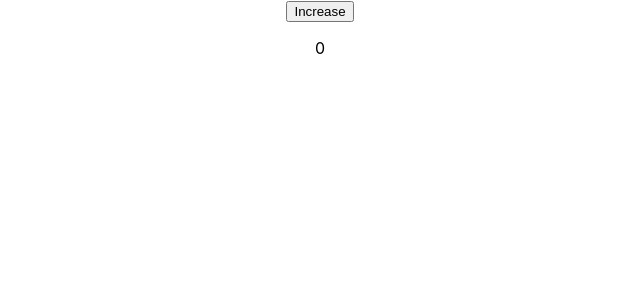
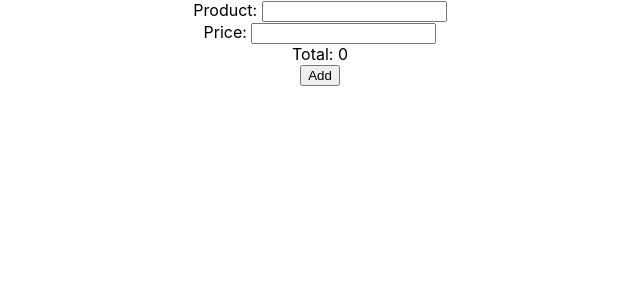
Before and after one commit to phucvu-1999/learning-react-advanced, a React (Create React App) app: page / in a window 1280 px wide. Shown: the top 300 px of the page, without its empty margins (320-960 px from the left). Built offline with nearby package versions, Linux system fonts and the light colour scheme.

Commit message:
Learning useMemo react

```diff
--- a/src/App.tsx
+++ b/src/App.tsx
@@ -1,19 +1,50 @@
-import React, { useState, useCallback } from "react";
-import Content from "./Components/Content";
+import React, { useState, useMemo } from "react";
 
 import "./App.css";
 
 function App() {
-  const [count, setCount] = useState(0);
+  const [products, setProducts] = useState<
+    { product: string; price: number }[]
+  >([]);
+  const [product, setProduct] = useState("");
+  const [price, setPrice] = useState("");
 
-  const increaseCount = useCallback(() => {
-    setCount((prevCount) => prevCount + 1);
-  }, []);
+  const total = useMemo(() => {
+    const caluculateTotal = products.reduce(
+      (result: number, prod: { product: string; price: number }) => {
+        console.log("Re-calculate ...");
+
+        const finalResult = result + prod.price;
+        return finalResult;
+      },
+      0
+    );
+
+    return caluculateTotal;
+  }, [products]);
+
+  const handleAddItem = () => {
+    setProducts([...products, { product, price: +price }]);
+  };
 
   return (
     <div className="App">
-      <Content increase={increaseCount} />
-      <p>{count}</p>
+      <div>
+        Product: <input onChange={(e) => setProduct(e.target.value)} />
+      </div>
+      <div>
+        Price: <input onChange={(e) => setPrice(e.target.value)} />
+      </div>
+      Total: {total}
+      <br />
+      <button onClick={handleAddItem}>Add</button>
+      <ul>
+        {products.map((prod) => (
+          <li key={Math.random().toString()}>
+            {prod.product} - {prod.price}
+          </li>
+        ))}
+      </ul>
     </div>
   );
 }
```
